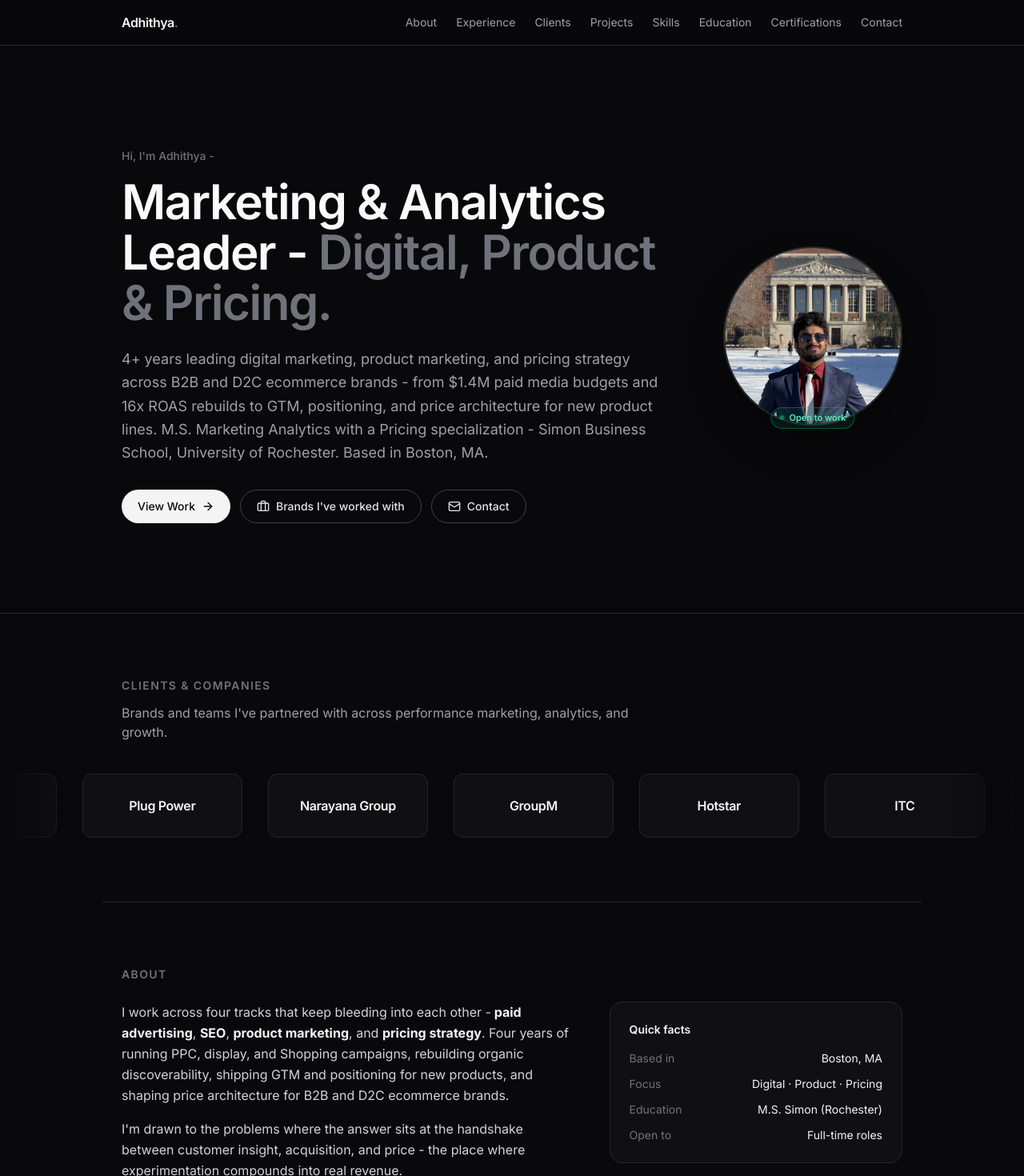
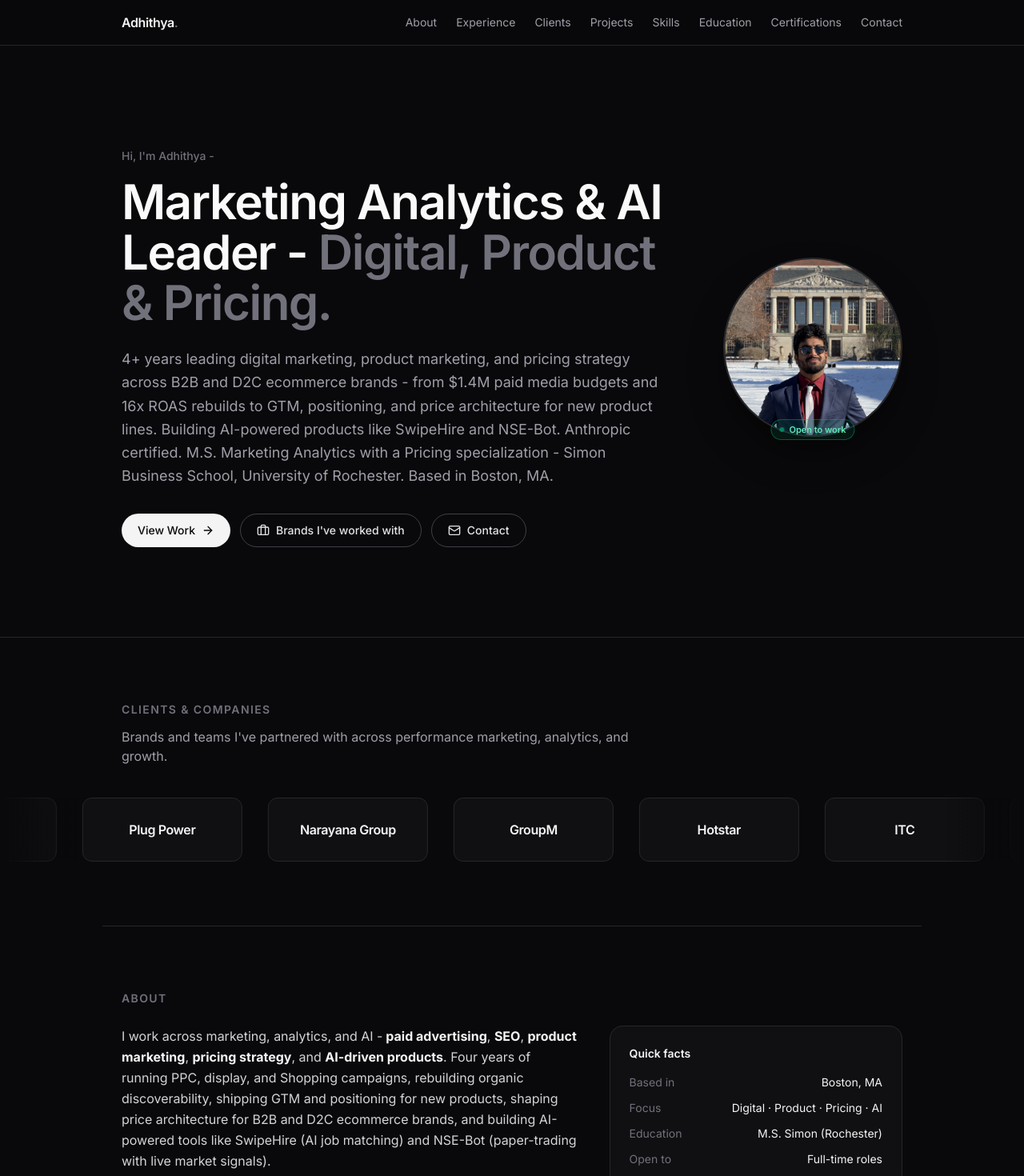
Before and after one commit to arokhith1998/adhi-portfolio, a Next.js app: page / in a window 1280 px wide. Shown: the top 1470 px of the page at 80% size. Built offline with nearby package versions, Linux system fonts and the light colour scheme.

Commit message:
Marketing Analytics & AI Leader; Anthropic certs; AI narrative in About & Hero

```diff
--- a/src/components/About.tsx
+++ b/src/components/About.tsx
@@ -7,15 +7,17 @@
       <div className="mt-6 grid md:grid-cols-5 gap-10">
         <div className="md:col-span-3 space-y-4 text-zinc-300 leading-relaxed">
           <p>
-            I work across four tracks that keep bleeding into each other -
+            I work across marketing, analytics, and AI -
             <strong className="text-zinc-100"> paid advertising</strong>,{" "}
             <strong className="text-zinc-100">SEO</strong>,{" "}
-            <strong className="text-zinc-100">product marketing</strong>, and{" "}
-            <strong className="text-zinc-100">pricing strategy</strong>. Four
+            <strong className="text-zinc-100">product marketing</strong>,{" "}
+            <strong className="text-zinc-100">pricing strategy</strong>, and{" "}
+            <strong className="text-zinc-100">AI-driven products</strong>. Four
             years of running PPC, display, and Shopping campaigns, rebuilding
             organic discoverability, shipping GTM and positioning for new
-            products, and shaping price architecture for B2B and D2C ecommerce
-            brands.
+            products, shaping price architecture for B2B and D2C ecommerce
+            brands, and building AI-powered tools like SwipeHire (AI job
+            matching) and NSE-Bot (paper-trading with live market signals).
           </p>
           <p>
             I&apos;m drawn to the problems where the answer sits at the
@@ -39,7 +41,7 @@
               </div>
               <div className="flex justify-between">
                 <dt className="text-zinc-500">Focus</dt>
-                <dd className="text-zinc-100">Digital · Product · Pricing</dd>
+                <dd className="text-zinc-100">Digital · Product · Pricing · AI</dd>
               </div>
               <div className="flex justify-between">
                 <dt className="text-zinc-500">Education</dt>
--- a/src/components/Certifications.tsx
+++ b/src/components/Certifications.tsx
@@ -16,6 +16,10 @@
   { name: "Criteo Marketer Certification", issuer: "Criteo" },
   { name: "Principles of Negotiation", issuer: "Yale" },
   { name: "Advanced Pricing", issuer: "Simon Business School" },
+  { name: "Anthropic Claude Foundations", issuer: "Anthropic" },
+  { name: "Anthropic Prompt Engineering", issuer: "Anthropic" },
+  { name: "Anthropic Tool Use & Agents", issuer: "Anthropic" },
+  { name: "Anthropic Claude for Enterprise", issuer: "Anthropic" },
 ];
 
 export default function Certifications() {
--- a/src/components/Hero.tsx
+++ b/src/components/Hero.tsx
@@ -17,7 +17,7 @@
             Hi, I&apos;m Adhithya -
           </p>
           <h1 className="text-4xl sm:text-6xl font-semibold tracking-tight leading-[1.05] max-w-3xl text-zinc-50">
-            Marketing & Analytics Leader -{" "}
+            Marketing Analytics & AI Leader -{" "}
             <span className="text-zinc-500">
               Digital, Product & Pricing.
             </span>
@@ -26,9 +26,10 @@
             4+ years leading digital marketing, product marketing, and pricing
             strategy across B2B and D2C ecommerce brands - from $1.4M paid
             media budgets and 16x ROAS rebuilds to GTM, positioning, and
-            price architecture for new product lines. M.S. Marketing
-            Analytics with a Pricing specialization - Simon Business School,
-            University of Rochester. Based in Boston, MA.
+            price architecture for new product lines. Building AI-powered
+            products like SwipeHire and NSE-Bot. Anthropic certified.
+            M.S. Marketing Analytics with a Pricing specialization - Simon
+            Business School, University of Rochester. Based in Boston, MA.
           </p>
 
           <div className="mt-8 flex flex-wrap gap-3">
```
